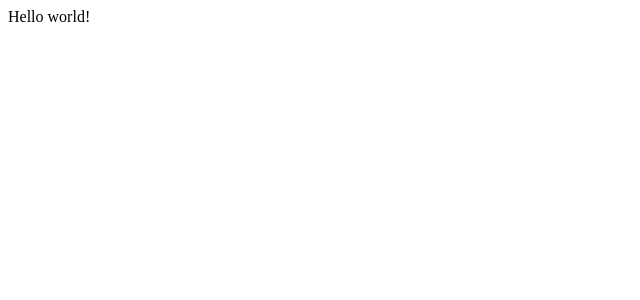
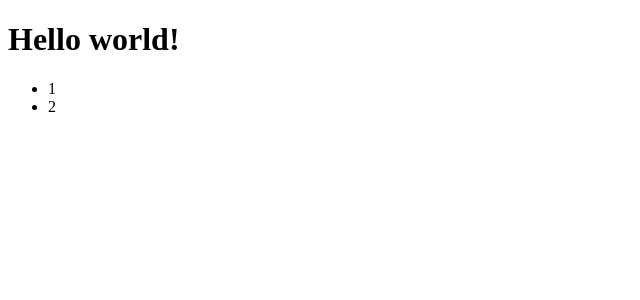
Before and after one commit to WebHeroSchool/app_todo, a React (Create React App) app: page / in a window 1280 px wide. Shown: the top 300 px of the page, without its empty margins (0-640 px from the left). Built offline with nearby package versions, Linux system fonts and the light colour scheme.

Commit message:
react component

```diff
--- a/src/App.js
+++ b/src/App.js
@@ -1,7 +1,13 @@
 import React from 'react';
 
-const element = (<div>
-    Hello world!
-    </div>);
+const ItemList = () => (<ul>
+    <li>1</li>
+    <li>2</li>
+</ul>);
 
-export { element };
+const App = () => (<div>
+    <h1>Hello world!</h1>
+    <ItemList />
+</div>)
+
+export default App;
--- a/src/index.js
+++ b/src/index.js
@@ -1,5 +1,5 @@
 import React from 'react';
 import ReactDOM from 'react-dom';
-import { element } from './App';
+import App from './App';
 
-ReactDOM.render(element, document.getElementById('root'));
+ReactDOM.render(<App />, document.getElementById('root'));
```
